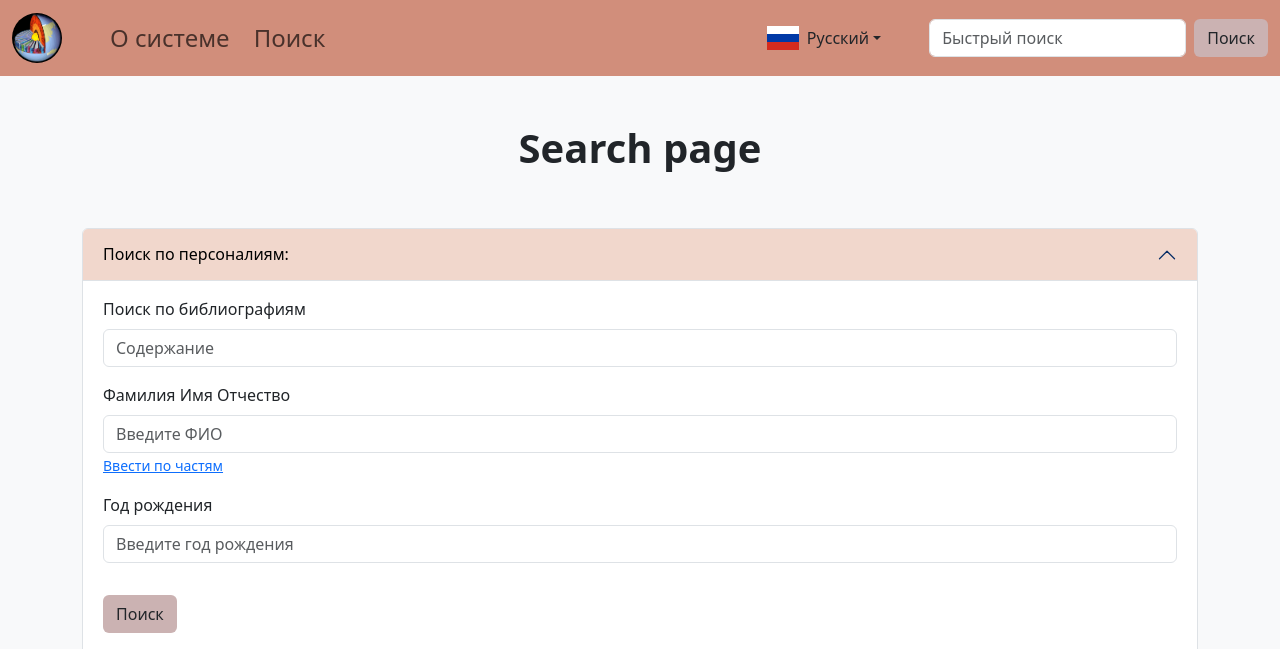
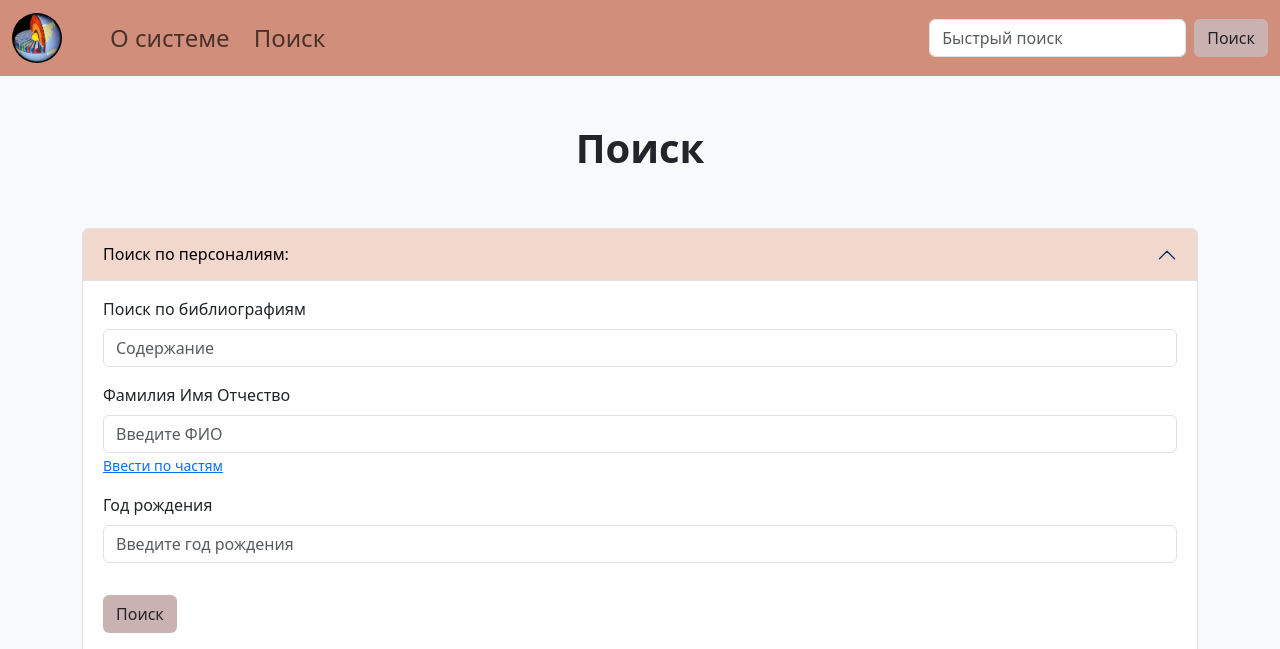
Before and after one commit to BUSH222/higeo_is, a Flask app: page /search in a window 1280 px wide. Shown: the top 649 px of the page. Run offline with Flask 3, Linux system fonts and the light colour scheme; parts of the project's set-up code (start-up, migrations or seed data) failed here and were passed over.

Commit message:
slight ui tweaks

```diff
--- a/main.py
+++ b/main.py
@@ -109,7 +109,7 @@ def search():
     - Returns a JSON response with the search results if applicable.
     - Aborts with a 404 status code if the search type is not recognized.
     """
-    page = {'heading': 'Search page', 'title': 'Search'}
+    page = {'heading': 'Поиск', 'title': 'Search'}
     if len(request.args) == 0 or not request.args.get('type'):
         return render_template('search.html', page=page)
     if request.args.get('quicksearch'):
--- a/templates/base.html
+++ b/templates/base.html
@@ -33,8 +33,8 @@
 
 				</ul>
 
-				<div class="d-flex ms-auto align-items-center">
-					<div class="nav-item dropdown pe-5 disabled">
+                <div class="d-flex ms-auto align-items-center">
+                    <div class="nav-item dropdown pe-5 disabled" style="display: none;">  <!-- Language selector -->
                         <a class="nav-link dropdown-toggle d-flex align-items-center disabled" href="#" id="langMenu" role="button" data-bs-toggle="dropdown" aria-expanded="false">
                             <i class="flag-icon flag-icon-ru fs-4 me-2"></i> Русский
                         </a>
--- a/templates/search.html
+++ b/templates/search.html
@@ -220,6 +220,7 @@
     });
 
     function updateResults(data) {
+
         const resultsContainer = document.querySelector('.list-group');
         resultsContainer.innerHTML = '';
 
@@ -234,6 +235,8 @@
             li.innerHTML = `<a href="/view?type=${item[0]}&id=${item[1]}">${item[2]}</a>`;
             resultsContainer.appendChild(li);
         });
+
+        resultsContainer.scrollIntoView({ behavior: 'smooth' });
     }
 </script>
 
```
